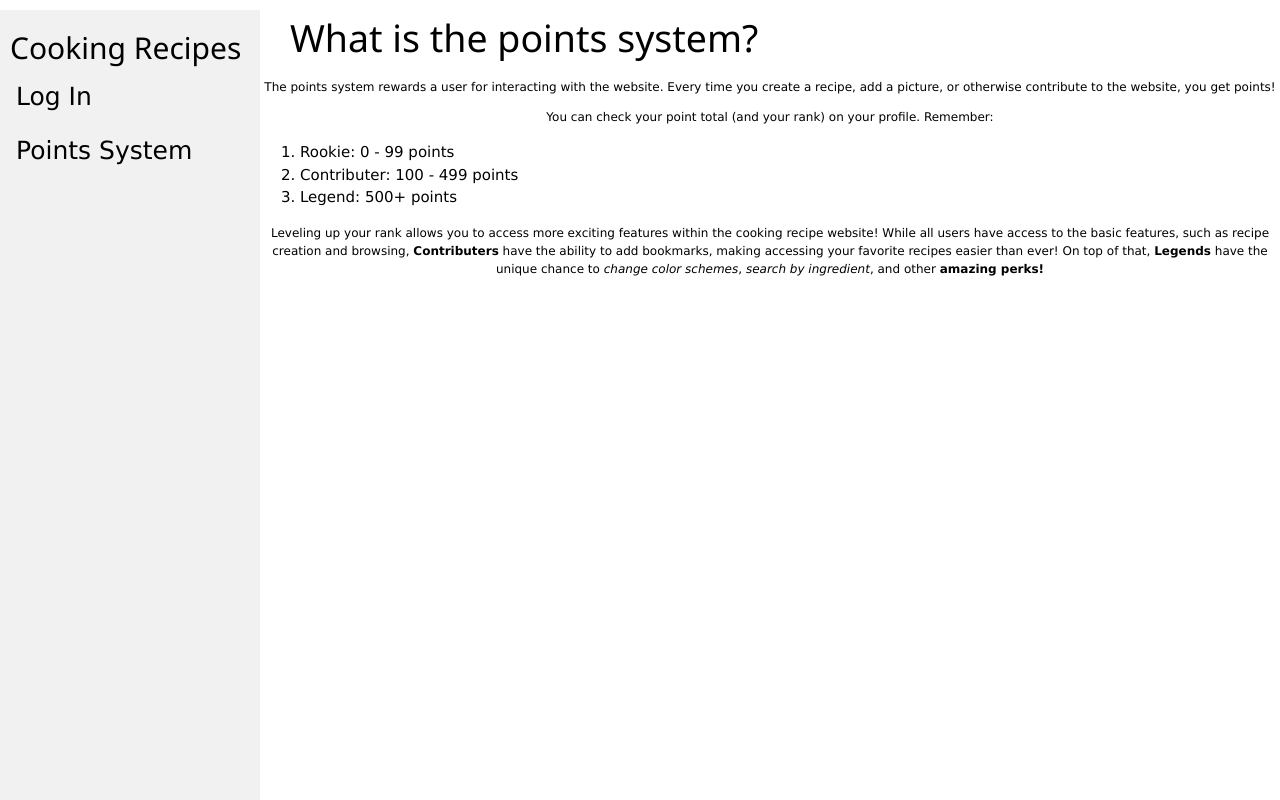
After one commit to WebApplications2023/cookingRecipes, a Flask app: page /pointsSystem in a window 1280 px wide. The commit adds this page. Run offline with Flask 3, Linux system fonts and the light colour scheme; some libraries are stand-ins or nearby versions.

Commit message:
Beginnings of Point System

```diff
--- a/cookingRecipes/auth.py
+++ b/cookingRecipes/auth.py
@@ -2,7 +2,7 @@ from flask import Blueprint, render_template, request, redirect, url_for, flash
 from werkzeug.utils import secure_filename
 from . import db, bcrypt
 import flask_login
-from . import model
+from . import model, rankings
 
 bp = Blueprint("auth", __name__)
 
@@ -49,7 +49,7 @@ def signup_post():
         flash("Sorry, the email you provided is already registered")
         return redirect(url_for("auth.signup"))
     password_hash = bcrypt.generate_password_hash(password).decode("utf-8")
-    new_user = model.User(email=email, name=name, password=password_hash)
+    new_user = model.User(email=email, name=name, password=password_hash, points=0, rank=rankings.Ranks.Rookie)
     db.session.add(new_user)
     db.session.commit()
     flash("You've successfully signed up!")
--- a/cookingRecipes/main.py
+++ b/cookingRecipes/main.py
@@ -7,7 +7,7 @@ from flask import Blueprint, abort, render_template, request, redirect, url_for,
 import flask_login
 from sqlalchemy.orm.exc import NoResultFound
 
-from . import model, db
+from . import model, db, rankings
 
 bp = Blueprint("main", __name__)
 
@@ -52,7 +52,8 @@ def recipe(recipeID):
          .where(model.Photos.recipe_id == recipe.id)
      )
     photos = db.session.execute(query_images).scalars().all()
-    return render_template("main/recipe.html", recipe=recipe, steps=steps, ingredients=ingredients, rating=rating, photos=photos)
+    user = flask_login.current_user
+    return render_template("main/recipe.html", recipe=recipe, steps=steps, ingredients=ingredients, rating=rating, photos=photos, rank=user.rank, ranks=rankings.Ranks)
 
 
 #SAVE FOR PROFILE PATH
@@ -211,3 +212,7 @@ def addPhoto():
     else:
         flash("Please select a valid photo.")
     return redirect(url_for('main.recipe', recipeID=recipe_id))
+
+@bp.route("/pointsSystem")
+def pointsSystem():
+    return render_template("main/points.html")
--- a/cookingRecipes/model.py
+++ b/cookingRecipes/model.py
@@ -1,5 +1,6 @@
-from . import db
+from . import db, rankings
 import flask_login
+from sqlalchemy import Enum
 
 
 class User(flask_login.UserMixin, db.Model):
@@ -7,6 +8,8 @@ class User(flask_login.UserMixin, db.Model):
     email = db.Column(db.String(128), unique=True, nullable=False)
     name = db.Column(db.String(64), nullable=False)
     password = db.Column(db.String(100), nullable=False)
+    points = db.Column(db.Integer, nullable=False)
+    rank = db.Column(db.Enum(rankings.Ranks), nullable=False)
     recipes = db.relationship('Recipe', back_populates='user')
     ratings = db.relationship('Ratings', back_populates='user')
     bookmarks = db.relationship('Bookmarks', back_populates='user')
--- /dev/null
+++ b/cookingRecipes/rankings.py
@@ -0,0 +1,6 @@
+from enum import Enum
+
+class Ranks(Enum):
+    Rookie = 0 #basic access, no bookmarks
+    Contributer = 100 #ability to use bookmarks
+    Legend = 500 #can change profile colors, etc?
--- a/cookingRecipes/templates/base.html
+++ b/cookingRecipes/templates/base.html
@@ -24,6 +24,7 @@
                 {% else %}
                     <li><a href="/login">Log In</a></li>
                 {% endif %}
+                    <li><a href="/pointsSystem">Points System</a></li>
 
                 </ul>
 
--- /dev/null
+++ b/cookingRecipes/templates/main/points.html
@@ -0,0 +1,26 @@
+{% extends 'base.html' %}
+
+{% block content %}
+<div class="recipePage">
+    <h1>What is the points system?</h1>
+    <p>The points system rewards a user for interacting with the website.
+        Every time you create a recipe, add a picture, or otherwise
+        contribute to the website, you get points!</p>
+    <p>You can check your point total (and your rank) on your profile.
+        Remember:
+        <ol>
+            <li>Rookie: 0 - 99 points</li>
+            <li>Contributer: 100 - 499 points</li>
+            <li>Legend: 500+ points</li>
+        </ol>
+    </p>
+    <p>Leveling up your rank allows you to access more exciting features
+        within the cooking recipe website! While all users have access to the basic
+        features, such as recipe creation and browsing, <b>Contributers</b> have
+        the ability to add bookmarks, making accessing your favorite recipes
+        easier than ever! On top of that, <b>Legends</b> have the unique chance
+        to <i>change color schemes</i>, <i>search by ingredient</i>, and other
+        <b>amazing perks!</b>
+    </p>
+</div>
+{% endblock %}
--- a/cookingRecipes/templates/main/recipe.html
+++ b/cookingRecipes/templates/main/recipe.html
@@ -10,11 +10,13 @@
         <h4 class="recipeInfo"><i class="material-icons">timer</i>{{ recipe.cooking_time }} minutes</h4>
         <h4 class="recipeInfo"><i class="material-icons">person</i>{{ recipe.num_people }} people</h4>
         <!--   ADD AUTHENTICATION FOR THIS  -->
+        {% if rank != ranks.Rookie %}
         <form action="/addBookmark" method="post">
             <!-- onlick help: https://stackoverflow.com/questions/4286466/use-a-normal-link-to-submit-a-form -->
             <a class="bookmark" onclick="this.closest('form').submit();"><h4 class="recipeInfo bookmarkHover"><i class="material-icons">bookmark</i>Bookmark</h4></a>
             <input type="hidden" name="recipe_id" value="{{ recipe.id }}">
         </form>
+        {% endif %}
     </span>
     <span class="cookingInfo">
         {% with messages = get_flashed_messages() %}
```
